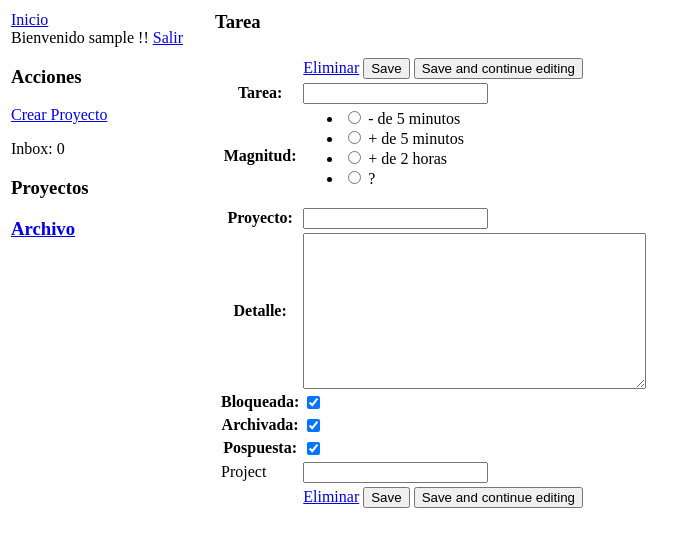
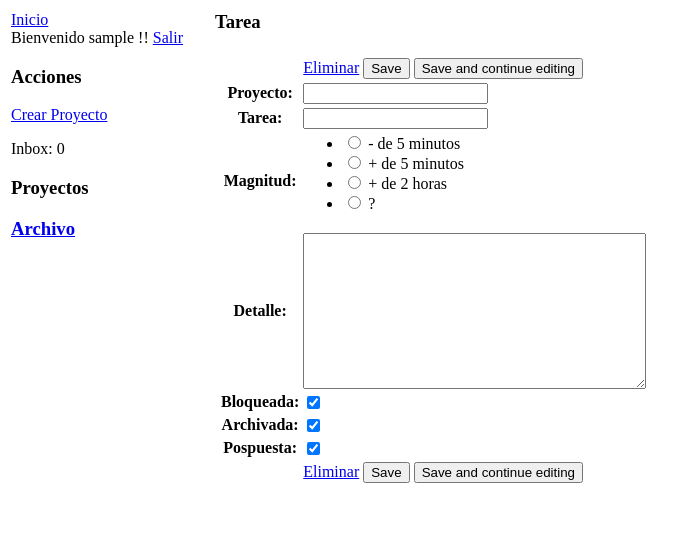
Before and after one commit to codigodaniel/tasks-application, a Django app: template tasks_application/tasks/templates/tasks/task_form.html in a window 1280 px wide. Shown: the top 547 px of the page, without its empty margins (0-698 px from the left). Run offline with Django 3.2, Linux system fonts and the light colour scheme; the template is opened without the code that fills it: values that come from a table or form of the project are taken from there, others are empty; the visitor is signed in with stand-in values (Sample User, id 1); parts of the project's set-up code (start-up, migrations or seed data) failed here and were passed over.

Commit message:
Autocomplete aproximacion 2

```diff
--- a/tasks_application/tasks/forms.py
+++ b/tasks_application/tasks/forms.py
@@ -2,8 +2,8 @@ from django.forms import ModelForm
 from models import Task
 from models import Project
 from models import SIZE_CHOICES
-from django.forms.widgets import RadioSelect, TextInput
-from django.forms.fields import ChoiceField
+from django.forms.widgets import RadioSelect, TextInput, HiddenInput
+from django.forms.fields import ChoiceField, CharField
 
 from django.forms import Textarea
 
@@ -13,12 +13,14 @@ class InboxForm(ModelForm):
         exclude=['size','is_blocked','is_archived','is_delayed','project']
 
 class TaskForm(ModelForm):
+    project_title = CharField(widget=TextInput, label='Proyecto')
     size = ChoiceField(widget=RadioSelect, choices=SIZE_CHOICES, label='Magnitud')
     class Meta:
         model = Task
         widgets = {
-            'project': TextInput(),
+            'project': HiddenInput(),
         }
+        fields = ['project','project_title','title','size','detail','is_blocked','is_archived','is_delayed']
 
 class ProjectForm(ModelForm):
     class Meta:
--- a/tasks_application/tasks/templates/tasks/task_form.html
+++ b/tasks_application/tasks/templates/tasks/task_form.html
@@ -31,12 +31,6 @@
                                     </td>
                                 </tr>
                                {{form}}
-                               <tr>
-                                   <td>Project</td>
-                                   <td>
-                                       <input type="text" id="project_title" name="project_title">
-                                   </td>
-                               </tr>
                                 <tr>
                                     <td></td>
                                     <td>
--- a/tasks_application/tasks/views.py
+++ b/tasks_application/tasks/views.py
@@ -166,8 +166,8 @@ def update_task(request,
             msg = ugettext("The %(verbose_name)s was updated successfully.") %\
                                     {"verbose_name": model._meta.verbose_name}
             messages.success(request, msg, fail_silently=True)
-        if "_continue" not in request.POST:
-            return redirect(post_save_redirect, obj)
+            if "_continue" not in request.POST:
+                return redirect(post_save_redirect, obj)
     else:
         form = form_class(instance=obj)
     if not template_name:
```
